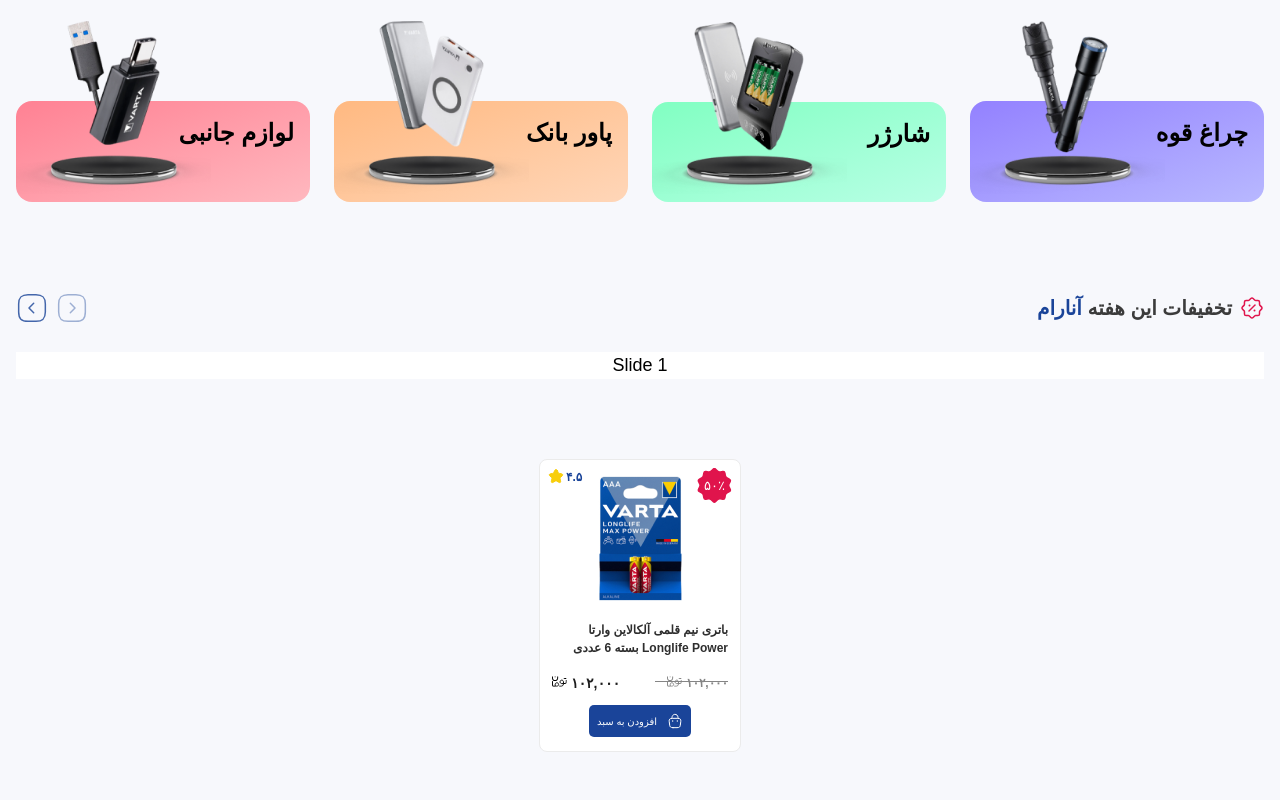
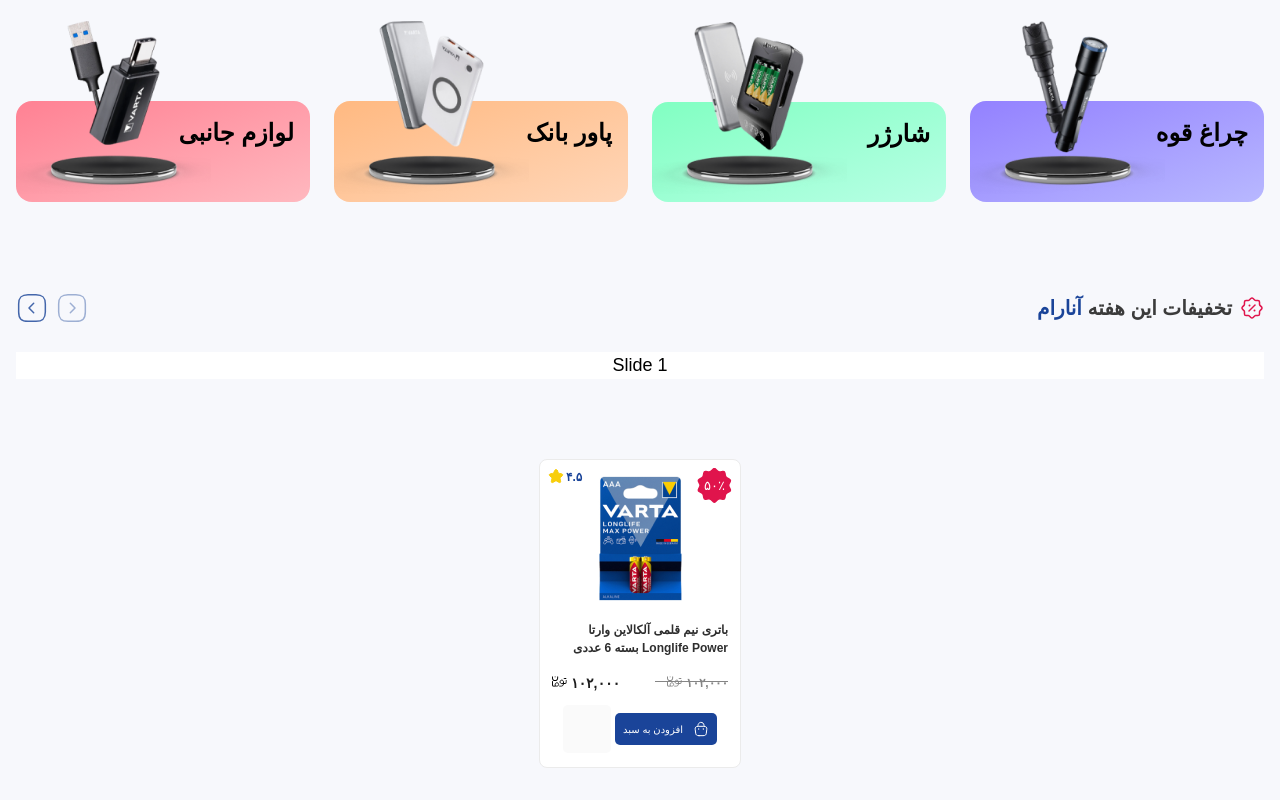
Before and after one commit to mahyarErshad/anaram-react, a React (Create React App) app: page / in a window 1280 px wide. Shown: the part 1001-1801 px from the top of the page. Built offline with nearby package versions, Linux system fonts and the light colour scheme; a web font is replaced by a local one.

Commit message:
Added heart icon

```diff
--- a/src/Components/ProductCards/ProductCardWithDiscount/ProductCardWithDiscount.jsx
+++ b/src/Components/ProductCards/ProductCardWithDiscount/ProductCardWithDiscount.jsx
@@ -5,6 +5,7 @@ import styles from "../style/productCard.module.css";
 import ProductCardPriceSection from "../ProductCardComponents/ProductCardPriceSection/ProductCardPriceSection";
 import PrimaryButton from "../../../Components/Utils/Buttons/PrimaryButton/PrimaryButton";
 import { ReactComponent as CartIcon } from "../../../assets/images/icons/bag-icon.svg";
+import SmallButton from "../../Utils/Buttons/SmallButton/SmallButton";
 
 function ProductCardWithDiscount() {
   return (
@@ -24,6 +25,7 @@ function ProductCardWithDiscount() {
       </div>
       <div className="flex-center gap-1 w-full">
         <PrimaryButton addToCartButton text="افزودن به سبد" icon={<CartIcon className="w-4 h-4" stroke="white" />} />
+        <SmallButton />
       </div>
     </figure>
   );
```
Also changed, not shown: src/assets/images/icons/heart-icon.svg (added).
